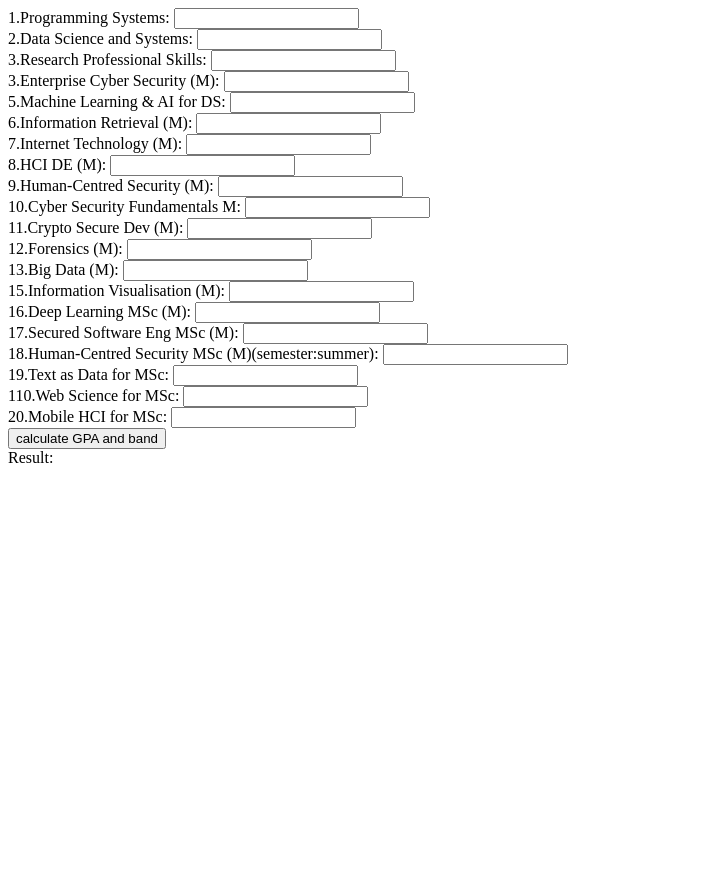
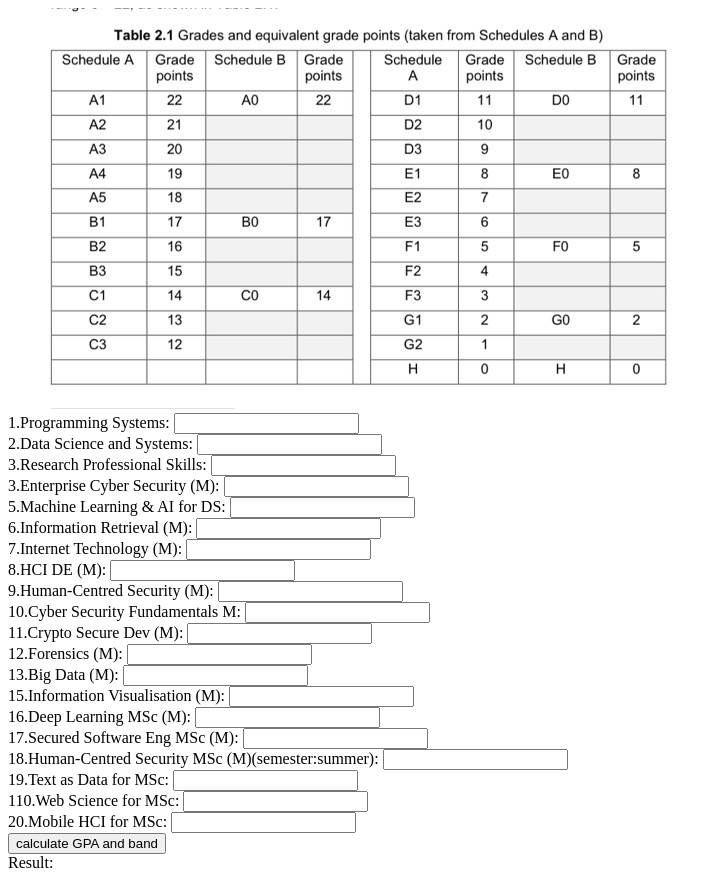
Before and after one commit to ZhengkangWuGlasgow/guide_to_the_code_of_assessment, a plain HTML site: page index.html in a window 1280 px wide. Shown: the whole page, without its empty margins (0-722 px from the left). Before the commit the page ends 800 px from the top, so only its background shows below. Drawn offline with Linux system fonts and the light colour scheme.

Commit message:
add GPA_band img

```diff
--- a/index.html
+++ b/index.html
@@ -8,6 +8,7 @@
     <script src="scripts/index.js"></script>
 </head>
 <body>
+    <img src="GPA_band.jpg">
     <form id="gradeForm">
         <label for="1">1.Programming Systems:</label>
         <input type="number" id="1" name="1" required><br>
```
Also changed, not shown: GPA_band.jpg (added).
